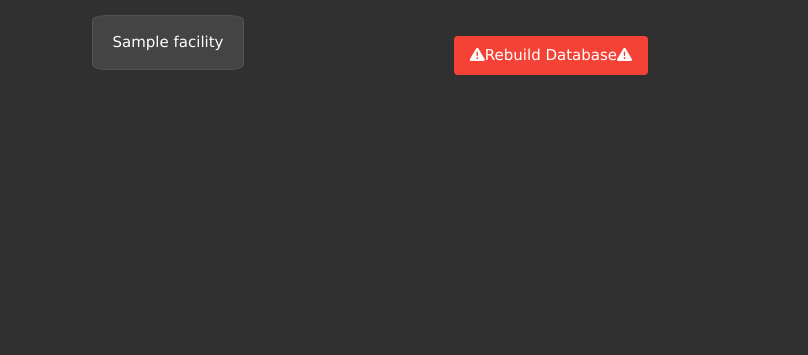
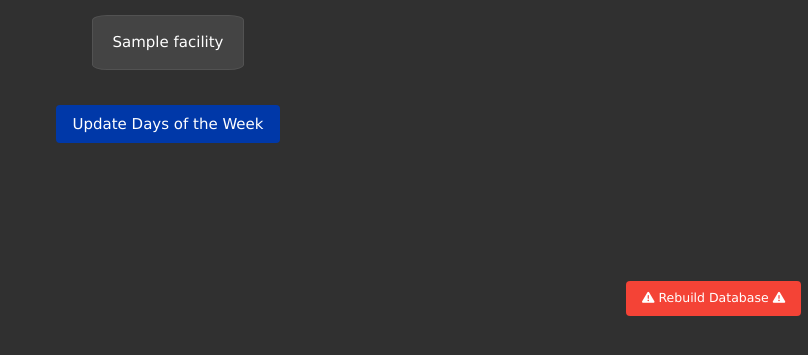
Before and after one commit to TRezendes/pill_pack_dashboard, a Flask app: page /settings in a window 1280 px wide. Shown: the top 355 px of the page, without its empty margins (472-1280 px from the left). Run offline with Flask 2, Linux system fonts and the light colour scheme; tables that the repository leaves empty hold one stand-in row (values such as "Sample post"); some libraries are stand-ins or nearby versions.

Commit message:
Settings page layout adjustments

```diff
--- a/ppd_flask/templates/settings.html
+++ b/ppd_flask/templates/settings.html
@@ -2,7 +2,7 @@
 
 {% block content %}
 
-<div class="w3-theme-d5 w3-content w3-display-container">
+<div class="w3-theme-d5 w3-content">
     <form name="DaySetting" method="POST">
         {{ form.hidden_tag() }}
         <div class="flex-container">
@@ -16,10 +16,15 @@
             </div>
         {% endfor %}
         </div>
+        <div class="centered" style="margin: 20px auto">
+            <button type="submit" value="Update Days of the Week" class="w3-btn w3-round w3-ripple custom-blue centered">Update Days of the Week</button>
+        </div>
     </form>
-    <form method="POST" name="Rebuild" action="{{ url_for('dbRebuild') }}" target="_self">
+</div>
+<div class="w3-display-container" style="width: 100%;">
+    <form method="POST" name="Rebuild" action="{{ url_for('dbRebuild') }}" target="_self" style="margin-left: 85%; margin-top: 10%;">
         <input type="hidden" name="csrf_token" value="{{ csrf_token() }}"/>
-        <button type="submit" value="Rebuild Database" class="w3-btn w3-xxsmall w3-round w3-ripple w3-red centered w3-display-bottomright" style="margin: 10px"><i class="fa-solid fa-triangle-exclamation"></i>Rebuild Database<i class="fa-solid fa-triangle-exclamation"></i></button>
+        <button type="submit" value="Rebuild Database" class="w3-btn w3-xxsmall w3-round w3-ripple w3-red centered smaller" style="margin: 10px"><i class="fa-solid fa-triangle-exclamation"></i> Rebuild Database <i class="fa-solid fa-triangle-exclamation"></i></button>
     </form>
 </div>
 {% endblock %}
```
